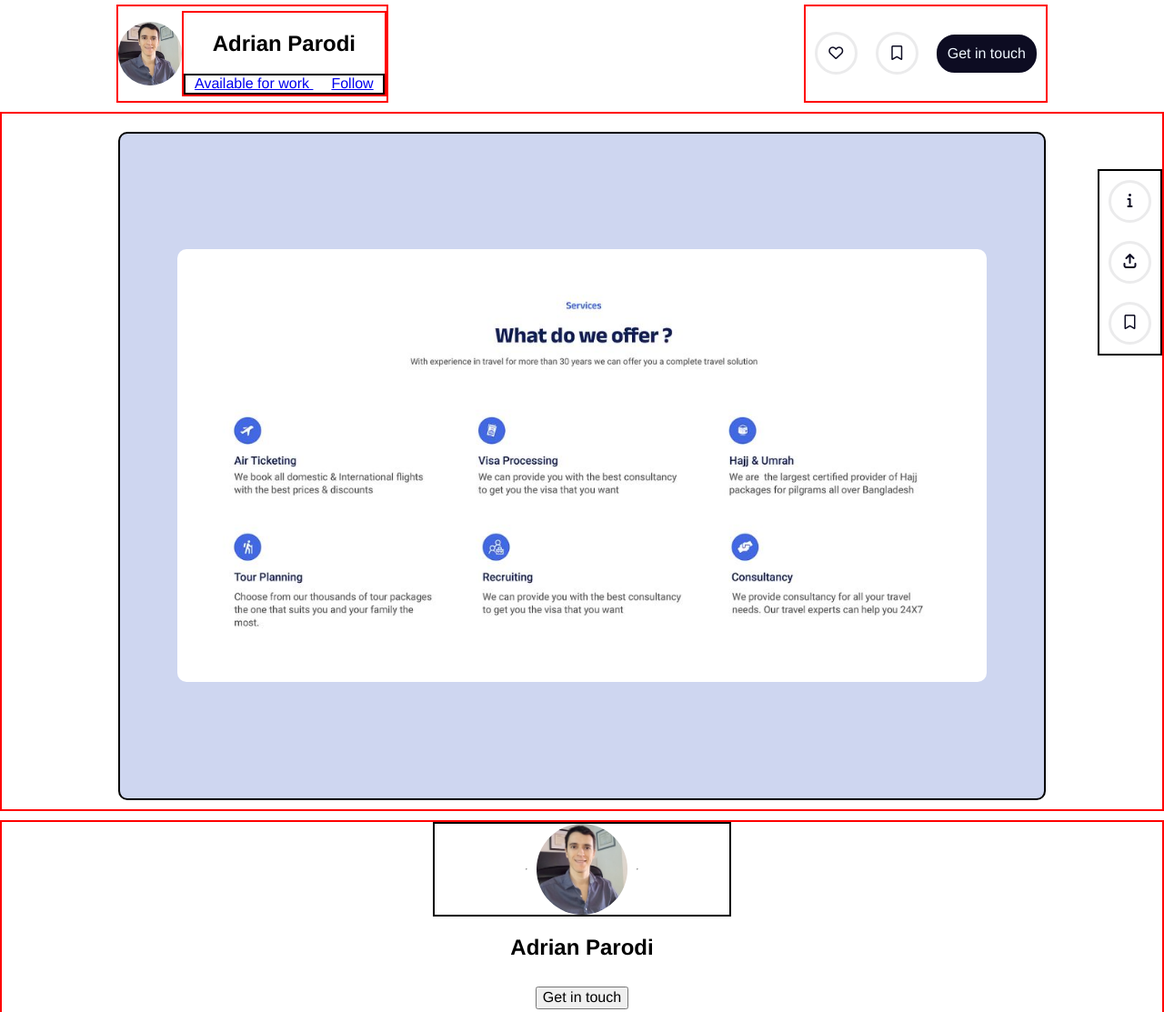
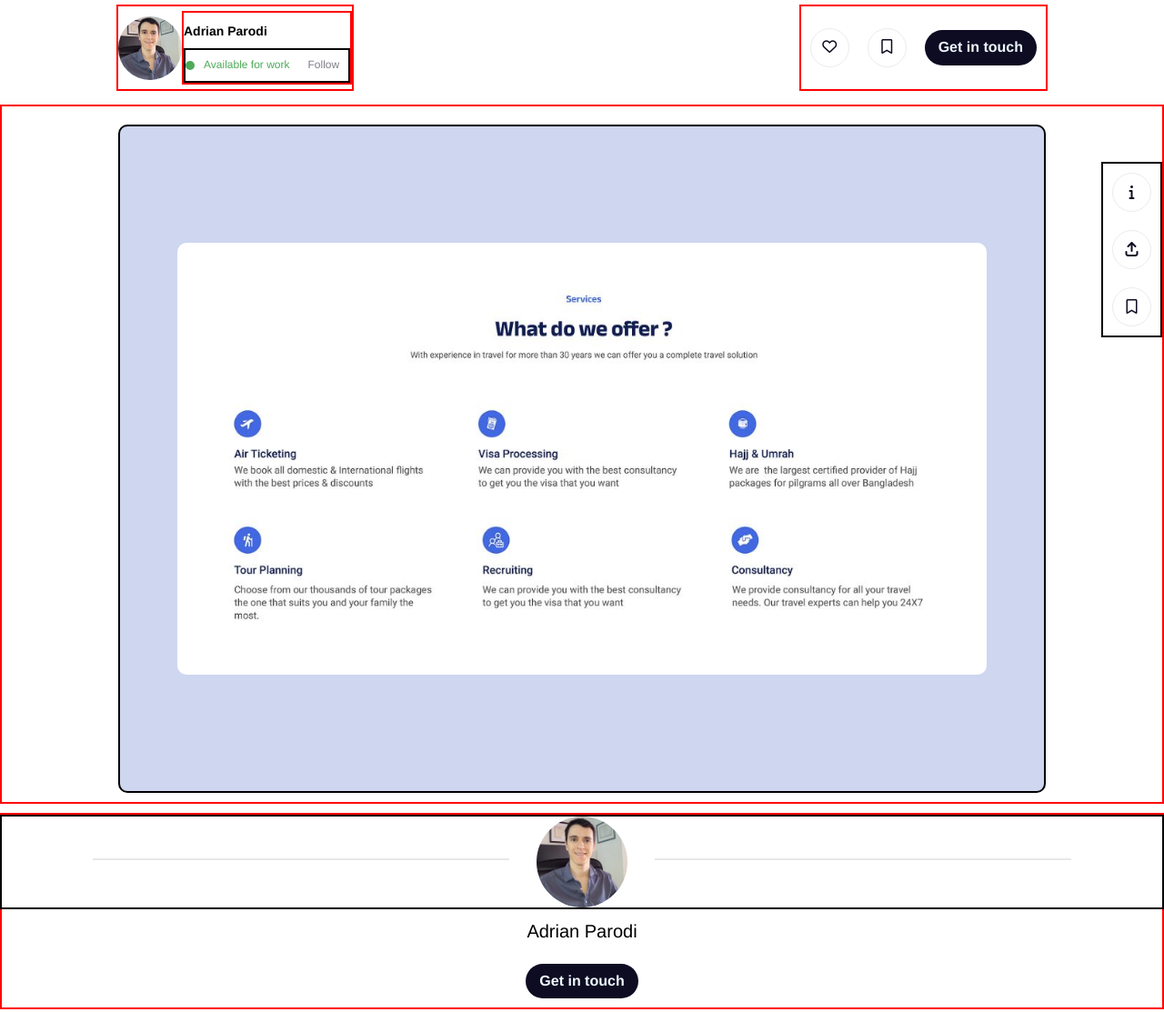
Before and after one commit to AdrianParodi/image-based-web-project, a plain HTML site: page index.html in a window 1280 px wide. Shown: the top 1113 px of the page at 91% size. Drawn offline with Linux system fonts and the light colour scheme.

Commit message:
Header arreglado y fijado en parte superior, arreglos en tipografia

```diff
--- a/css/styles.css
+++ b/css/styles.css
@@ -6,27 +6,31 @@ body{
     font-family:"Mona Sans", "Helvetica Neue", Helvetica, Arial, sans-serif;
     display: flex;
     flex-direction: column;
+    margin-top: 110px;
 
 }
 
-a{
-    margin:10px 10px;
-}
+
 
 .getintouch-button{
-    padding: 10px 10px;
+    padding: 10px 15px;
     color: aliceblue;
     background-color: rgb(13,12,34);
-    border: solid 2px rgb(13,12,34);
+    border: none;
     border-radius: 20px;
-    font-size: 100%;
+    font-size: 13;
+    font-weight: 600;
 }
 
 header{
     display: flex;
     justify-content: space-between;
-    /* border: 2px solid green; */
-    /* padding: 0% 10%; */
+    position: fixed;
+    top: 0px;
+    width: 100%; /* Ancho completo del header */
+    z-index: 1000; /* Z-index alto para que el header esté encima de otros elementos */
+    background-color: rgb(255,255,255);
+    margin-bottom: 10px;
 }
 
 .header-left{
@@ -39,7 +43,12 @@ header{
 .header-2{
     display: flex;
     flex-direction: column;
-    justify-content: space-evenly;
+    justify-content: center;
+    align-items: left;
+}
+
+.next-to-hero{
+    display: flex;
     align-items: center;
 }
 
@@ -48,6 +57,16 @@ header{
     justify-content: space-evenly;
     align-items: center;
     margin-right: 10%;
+}
+
+.green-circle {
+    width: 10px;
+    height: 10px;
+    background-color: rgb(77,170,87);
+    border: none;
+    border-radius: 50%;
+    margin: 0px 0px 0px 0px;
+
 }
 
 .figura-circular{
@@ -72,7 +91,7 @@ header{
     display: inline-flex;
     align-items: center;
     justify-content: center;
-    border: 3px solid rgb(235,235,236);
+    border: 1px solid rgb(235,235,236);
     padding: 8px;
     margin: 10px 10px;
     width: 25px;
@@ -120,6 +139,7 @@ section{
     display: flex;
     flex-direction: column;
     align-items: center;
+
 }
 
 footer{
@@ -133,21 +153,51 @@ div{
 
 .div-con-linea{
     display: flex;
+    width:100%;
+
 }
 
 .line-left, .line-right {
     flex-grow: 1;
-    height: 0px;
-    color: rgb(231,231,233); /* Puedes cambiar el color si lo deseas */
+    height: 5px;
     align-self: center;
+    border: none;
+    border-top: 2px solid rgb(231,231,233)
 }
 
 .line-left {
-    margin-right: 10px; /* Ajusta el margen según sea necesario */
+    margin-right: 30px; /* Ajusta el margen según sea necesario */
     margin-left: 100px;
 }
 
 .line-right {
-    margin-left: 10px; /* Ajusta el margen según sea necesario */
+    margin-left: 30px; /* Ajusta el margen según sea necesario */
     margin-right: 100px;
 }
+
+h1{
+    font-size: 20px;
+    font-weight: 500;
+}
+
+h2{
+    font-size: 14px;
+    font-weight: 600;
+}
+
+a{
+    text-decoration: none;
+    margin:10px 10px;
+}
+
+.green-link{
+    color: rgb(77,170,87);
+    font-size: 12px;
+    font-weight: 500;
+}
+
+.follow-link{
+    color: rgb(126,126,137);
+    font-size: 12px;
+    font-weight: 500;
+}
--- a/index.html
+++ b/index.html
@@ -23,9 +23,10 @@
 
                     <h2> Adrian Parodi</h2> <!--ACA SE DEBE DESPLEGAR UNA IMAGEN... CAMBIAR-->
 
-                    <div>
-                        <a href="https://www.linkedin.com/in/adrian-parodi/"    target="_blank">Available for work </a>
-                        <a href="https://github.com/Adrieto">Follow</a>
+                    <div class="next-to-hero">
+                        <div class="green-circle"></div>
+                        <a class="green-link" href="https://www.linkedin.com/in/adrian-parodi/"    target="_blank">Available for work </a>
+                        <a class="follow-link" href="https://github.com/Adrieto">Follow</a>
                     </div>
             </section>
         </section>
@@ -37,9 +38,7 @@
                     <i class="fa-regular fa-heart iconos figura-circular icon-color"></i>
                 </a>
             </div>
-            <!-- </div> -->
-            <!-- <div>
-                <button class="figura-circular">hola</button> -->
+
             <div class="contenedor-iconos">
                 <a href="https://www.linkedin.com/in/adrian-parodi" target="_blank">
                     <i class="fa-regular fa-bookmark iconos figura-circular icon-color"></i>
@@ -89,12 +88,11 @@
             <img class="foto-desarrollador-grande figura-circular" src="./img/CV.png" alt="foto del desarrollador">
             <hr class="line-right">
         </div>
-        <h2>Adrian Parodi</h2>
+        <h1>Adrian Parodi</h1>
         <a href="https://www.linkedin.com/in/adrian-parodi" target="_blank">
-            <button>Get in touch</button>
+            <button class="getintouch-button">Get in touch</button>
         </a>
     </section>
-
 
 
     <section>
```
